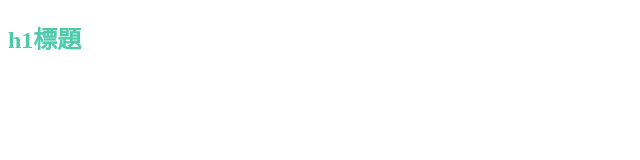
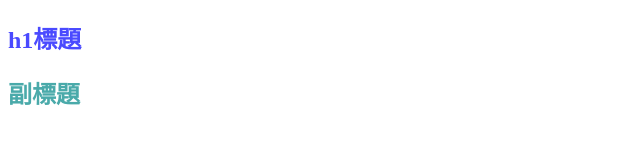
Before and after one commit to PsyducK5566/gitM6-Practical-Team-Development-Process, a plain HTML site: page index.html in a window 1280 px wide. Shown: the whole page, without its empty margins (0-640 px from the left). Drawn offline with Linux system fonts and the light colour scheme.

Commit message:
修改顏色

```diff
--- a/all.css
+++ b/all.css
@@ -1 +1,2 @@
-.text-primary{color: #4ccaaa;}
+.text-primary{color: #4A4AFF;}
+.subtitle{color: #4aaaaa;}
--- a/index.html
+++ b/index.html
@@ -9,6 +9,7 @@
 <body>
 <section class="demo">
     <h1 class="text-primary"> h1標題 </h1>
+    <h2 class="subtitle">副標題</h2>
 </section>
 
 
```
